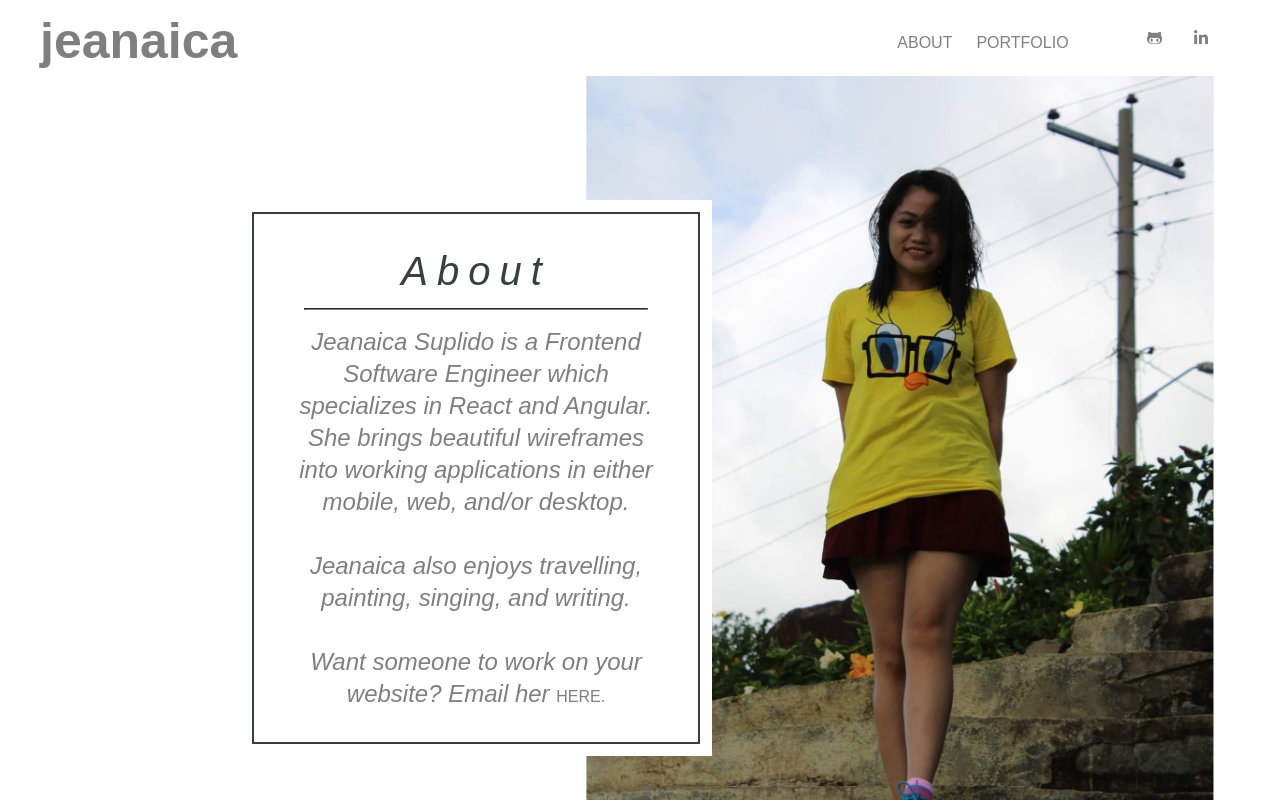
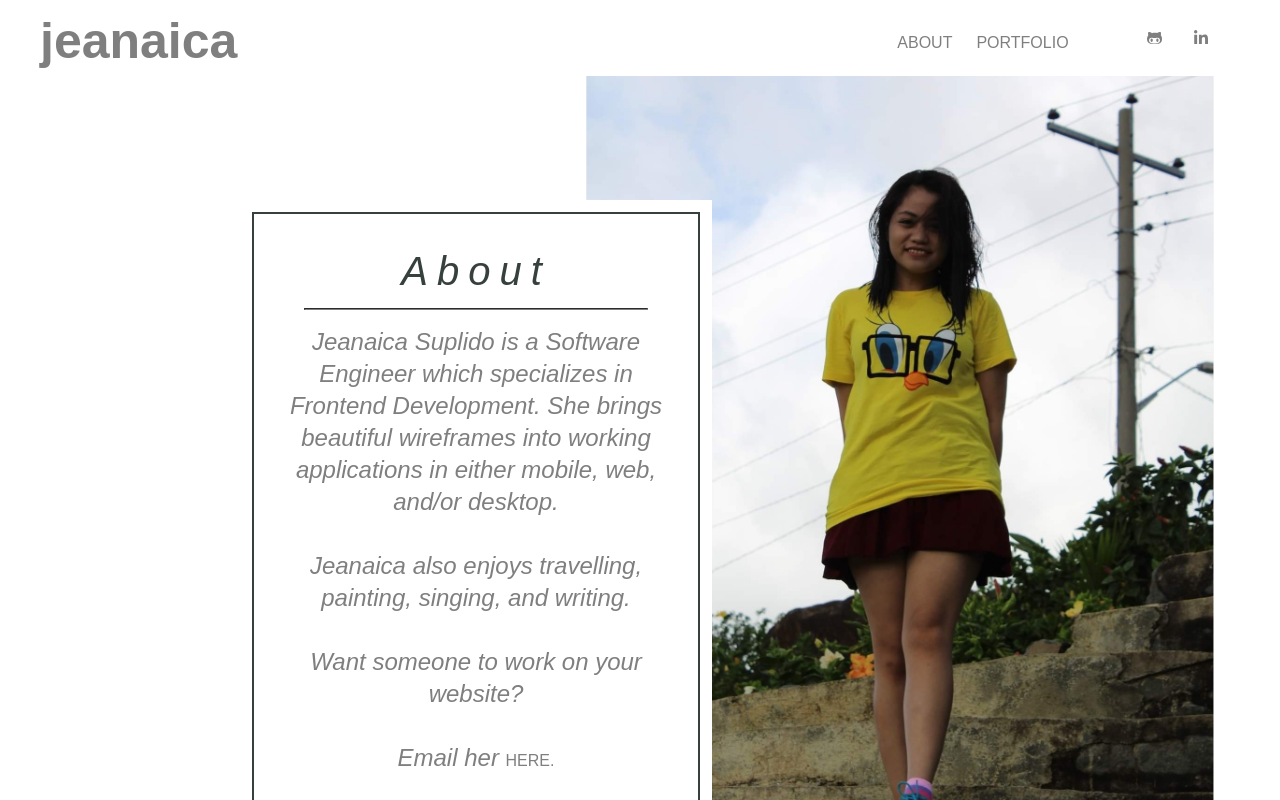
Before and after one commit to jeanaica/jeanaica-blog, a React (Create React App) app: page /about in a window 1280 px wide. Built offline with nearby package versions, Linux system fonts and the light colour scheme; a web font is replaced by a local one.

Commit message:
📝 Update content

```diff
--- a/src/components/card/Card.module.scss
+++ b/src/components/card/Card.module.scss
@@ -28,8 +28,10 @@
 
   @include lg-and-up {
     height: 200px;
+    margin-right: -220px;
 
     &.right {
+      margin-right: 0;
       margin-left: -220px;
     }
   }
--- a/src/pages/about/About.tsx
+++ b/src/pages/about/About.tsx
@@ -14,8 +14,8 @@ const About: FC = () => {
         header='About'>
         <div className={styles.text}>
           <p>
-            Jeanaica Suplido is a Frontend Software Engineer which specializes
-            in React and Angular. She brings beautiful wireframes into working
+            Jeanaica Suplido is a Software Engineer which specializes in
+            Frontend Development. She brings beautiful wireframes into working
             applications in either mobile, web, and/or desktop.
           </p>
           <br />
@@ -23,9 +23,10 @@ const About: FC = () => {
             Jeanaica also enjoys travelling, painting, singing, and writing.
           </p>
           <br />
+          <p>Want someone to work on your website?</p>
+          <br />
           <p>
-            Want someone to work on your website? Email her{' '}
-            <Anchor href='mailto:sjeanaica@gmail.com'>here.</Anchor>
+            Email her <Anchor href='mailto:sjeanaica@gmail.com'>here.</Anchor>
           </p>
         </div>
       </Title>
```
